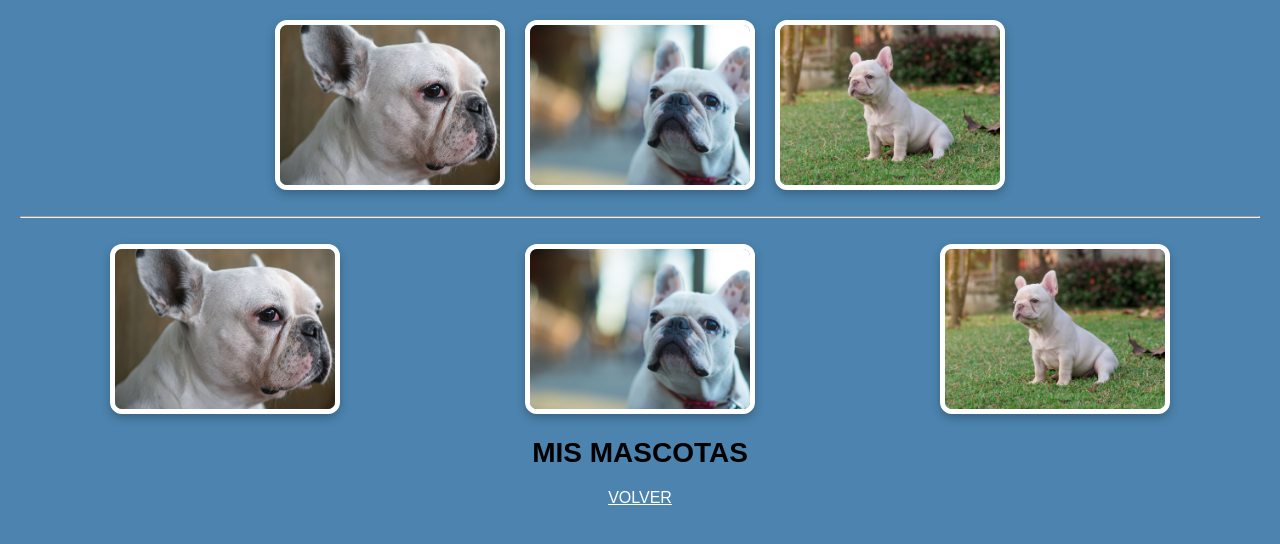
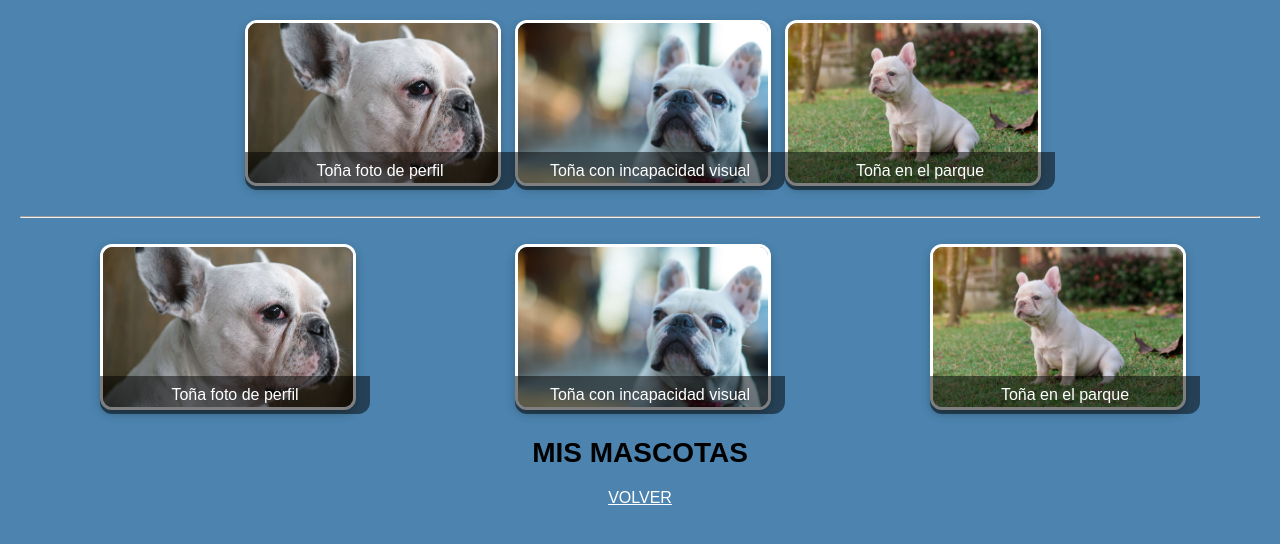
Before and after one commit to CamiloGuengue/Mod2Sem1, a plain HTML site: page mascotas.html in a window 1280 px wide. Drawn offline with Linux system fonts and the light colour scheme.

Commit message:
agregacion descrpcion img

```diff
--- a/mascotas.html
+++ b/mascotas.html
@@ -8,17 +8,36 @@
 </head>
 <body>
     <section class="galeria-flex">
-    <img src="perro1.jpg">
-    <img src="perro2.jpg">
-    <img src="perro3.jpg">
+    <div class="card">
+        <img src="perro1.jpg" alt="Mi perro">
+        <div class="caption">Toña foto de perfil</div>
+    </div>
+    <div class="card">
+        <img src="perro2.jpg" alt="Mi perro">
+        <div class="caption">Toña con incapacidad visual</div>
+    </div>
+    <div class="card">
+        <img src="perro3.jpg" alt="Mi perro">
+        <div class="caption">Toña en el parque</div>
+    </div>
+
 </section>
 
 <br><hr><br>
 
 <section class="galeria-grid">
-    <img src="perro1.jpg">
-    <img src="perro2.jpg">
-    <img src="perro3.jpg">
+   <div class="card">
+        <img src="perro1.jpg" alt="Mi perro">
+        <div class="caption">Toña foto de perfil</div>
+    </div>
+    <div class="card">
+        <img src="perro2.jpg" alt="Mi perro">
+        <div class="caption">Toña con incapacidad visual</div>
+    </div>
+    <div class="card">
+        <img src="perro3.jpg" alt="Mi perro">
+        <div class="caption">Toña en el parque</div>
+    </div>
 </section>
 
 </body>
--- a/style_mascotas.css
+++ b/style_mascotas.css
@@ -60,3 +60,24 @@ a{
     color: black;
     text-decoration: underline;
 }
+.card {
+  position: relative;
+  width: 250px;
+}
+
+.card img {
+  width: 100%;
+  border-radius: 12px;
+  border: 3px solid white;
+}
+
+.card .caption {
+  position: absolute;
+  bottom: 0;
+  width: 100%;
+  padding: 10px;
+  background: rgba(0,0,0,0.5);
+  color: white;
+  text-align: center;
+  border-radius: 0 0 12px 12px;
+}
```
